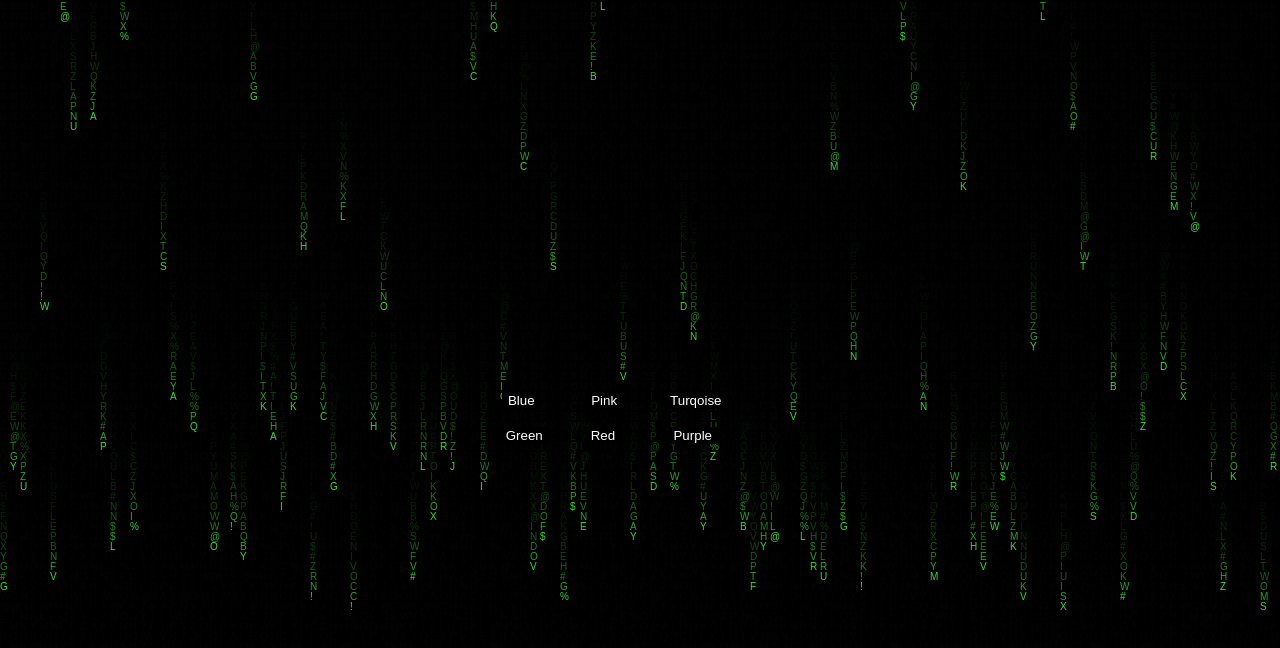
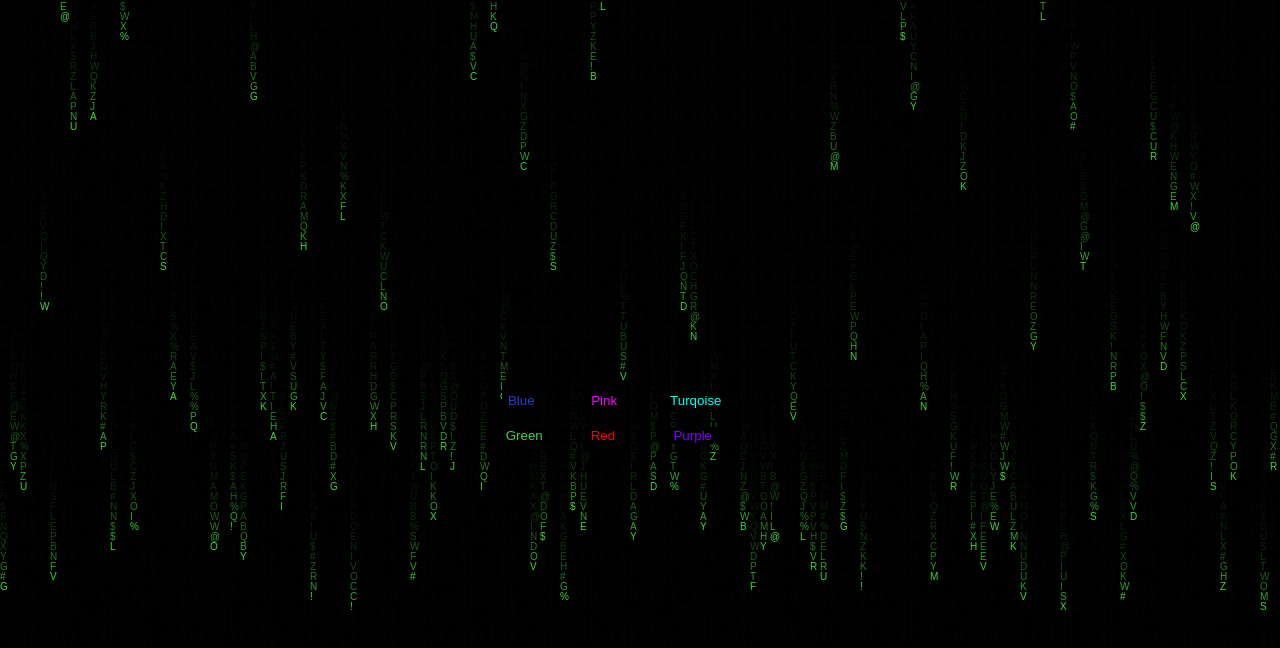
Before and after one commit to Tor020/Matrix-Modified, a plain HTML site: page index.html in a window 1280 px wide. Drawn offline with Linux system fonts and the light colour scheme.

Commit message:
Button Colors

```diff
--- a/scripts/Canvas.js
+++ b/scripts/Canvas.js
@@ -47,7 +47,9 @@ var letSouth = [];
 
 for ( var x = 0; x < columns; x++ ) letSouth[ x ] = 1; //this value refers to where on the screen the characters start their initial descent. the 1 basically puts it 1 section from the very top of the page. a -1 would make it start above the page
     //drawing the characters
+
 function draw() {
+
     //Black BG for the canvas
     //translucent amount of fade out on the page. The 4th value is opacity and the higher the value the less remains on the page
   ctx.fillStyle = "rgba(0, 0, 0, .25)";
--- a/styles/main.css
+++ b/styles/main.css
@@ -42,19 +42,26 @@ button:focus
 {
 outline:none;
 }
-
+#Teal{
+	color:#00ffff;
+}
 #Green{
+	color:#3BD83B;
 transform: translate(-41px, 35px);
 }
 #Blue{
+	color:#293CCB;
 transform: translate()
 }
 #Red{
+	color:#ff0000;
 transform: translate(-5px, 35px);
 }
 #Pink{
+	color:#ff00ff;
 transform: translate(-41px, 0px);
 }
 #Purple {
+	color:#8000ff;
 transform: translate(-60px, 35px);
 }
```
